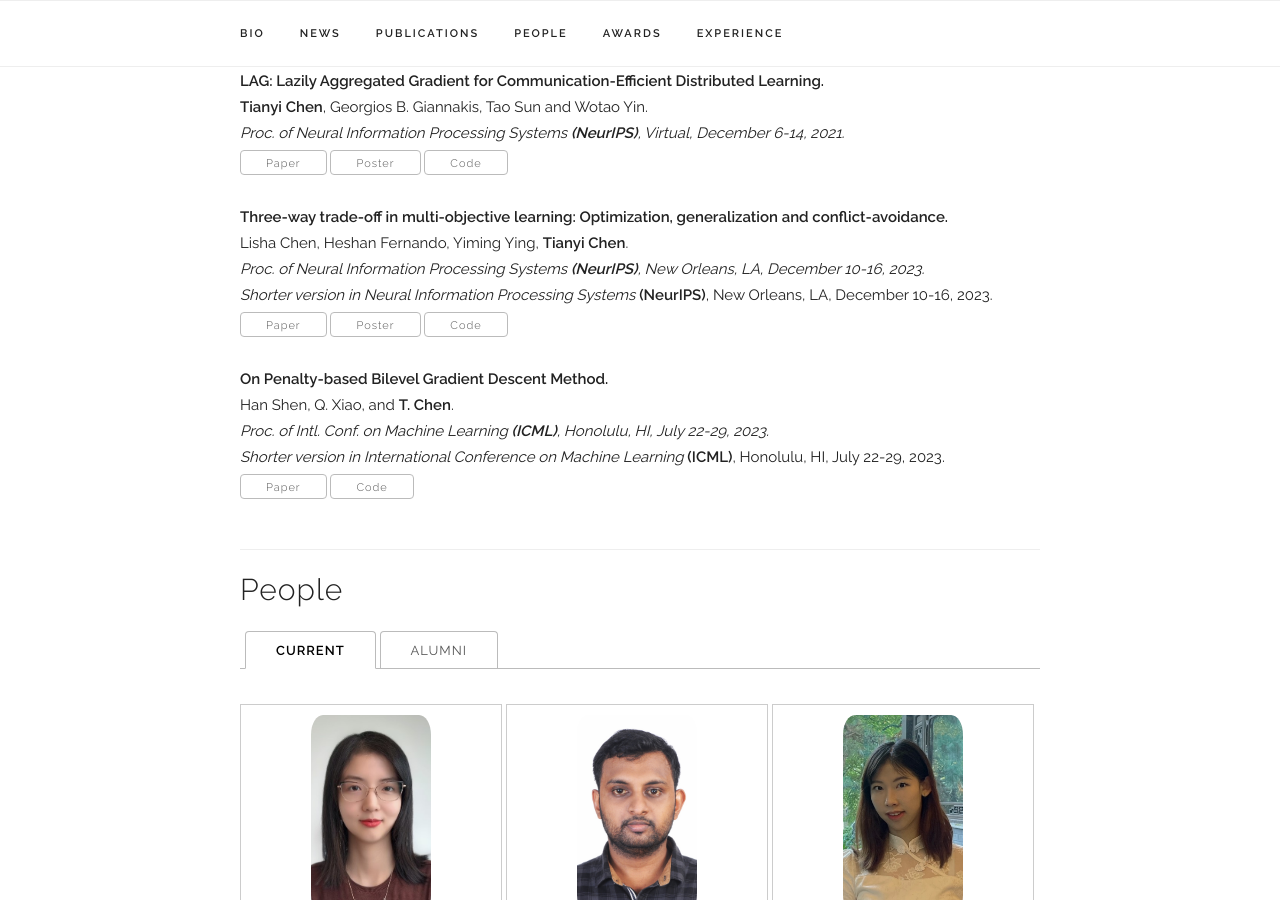
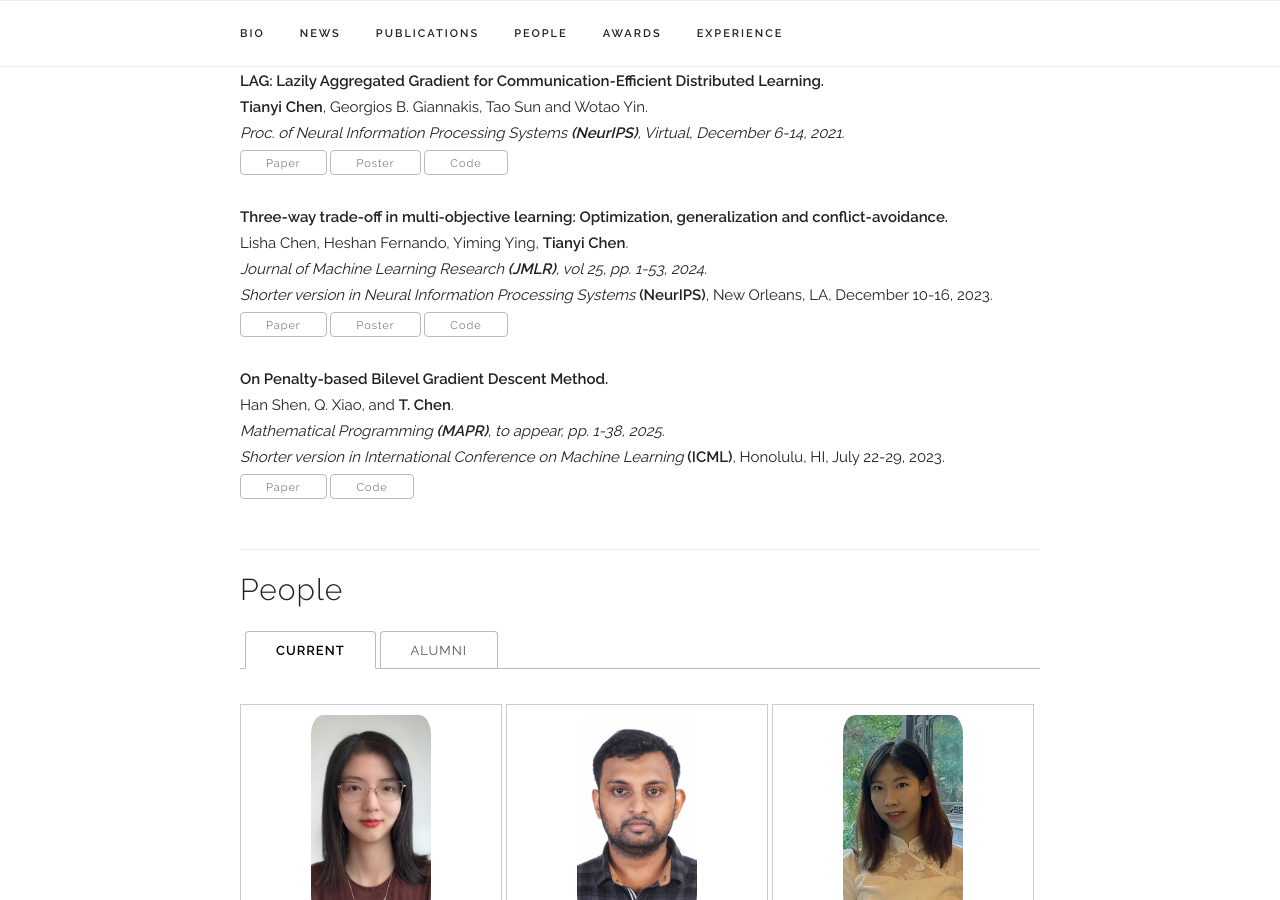
Before and after one commit to chentianyi1991/chentianyi1991.github.io, a Jekyll site: the page built from index.html, in a window 1280 px wide and 900 px high, scrolled down 3086 px. Built offline with Jekyll 4.4.1, drawn with Linux system fonts in a browser that asks for light colours; some web fonts are replaced; comment, search, counter and statistics services are not loaded; some of the changed text lies outside the part shown.

Commit message:
Update publications.yaml

```diff
--- a/_data/publications.yaml
+++ b/_data/publications.yaml
@@ -3,7 +3,7 @@ papers:
 ############# Selected Papers ##############
   - title: "On Penalty-based Bilevel Gradient Descent Method."
     authors: "Han Shen, Quan Xiao and <b>Tianyi Chen</b>."
-    venue: "<i>Mathematical Programming</i> <b>(MAPR)</b>, to appear, pp. 1-38, 2024."
+    venue: "<i>Mathematical Programming</i> <b>(MAPR)</b>, to appear, pp. 1-38, 2025."
     paper_pdf: "https://arxiv.org/pdf/2302.05185.pdf"
     note: "<i>Shorter version in International Conference on Machine Learning</i> <b>(ICML)</b>, Honolulu, HI, July 22-29, 2023."
     code: "https://github.com/hanshen95/penalized-bilevel-gradient-descent"
@@ -157,7 +157,7 @@ papers:
 
   - title: "Three-way trade-off in multi-objective learning: Optimization, generalization and conflict-avoidance."
     authors: "Lisha Chen, Heshan Fernando, Yiming Ying, <b>Tianyi Chen</b>."
-    venue: "<i>Proc. of Neural Information Processing Systems</i> <b>(NeurIPS)</b>, New Orleans, LA, December 10-16, 2023."
+    venue: "<i>Journal of Machine Learning Research</i> <b>(JMLR)</b>, vol 25, pp. 1-53, 2024."
     paper_pdf: "https://arxiv.org/pdf/2305.20057"
     note: "<i>Shorter version in Neural Information Processing Systems</i> <b>(NeurIPS)</b>, New Orleans, LA, December 10-16, 2023."
     code: "https://github.com/heshandevaka/Trade-Off-MOL"
@@ -174,7 +174,7 @@ papers:
 
   - title: "On Penalty-based Bilevel Gradient Descent Method."
     authors: "Han Shen, Q. Xiao, and <b>T. Chen</b>."
-    venue: "Proc. of Intl. Conf. on Machine Learning <b>(ICML)</b>, Honolulu, HI, July 22-29, 2023."
+    venue: "<i>Mathematical Programming</i> <b>(MAPR)</b>, to appear, pp. 1-38, 2025."
     paper_pdf: "https://arxiv.org/pdf/2302.05185"
     # video: "https://drive.google.com/file/d/0B9-P1m1JkZA7UTRuMUFWcTNueXM/view"
     note: "<i>Shorter version in International Conference on Machine Learning</i> <b>(ICML)</b>, Honolulu, HI, July 22-29, 2023."
```
